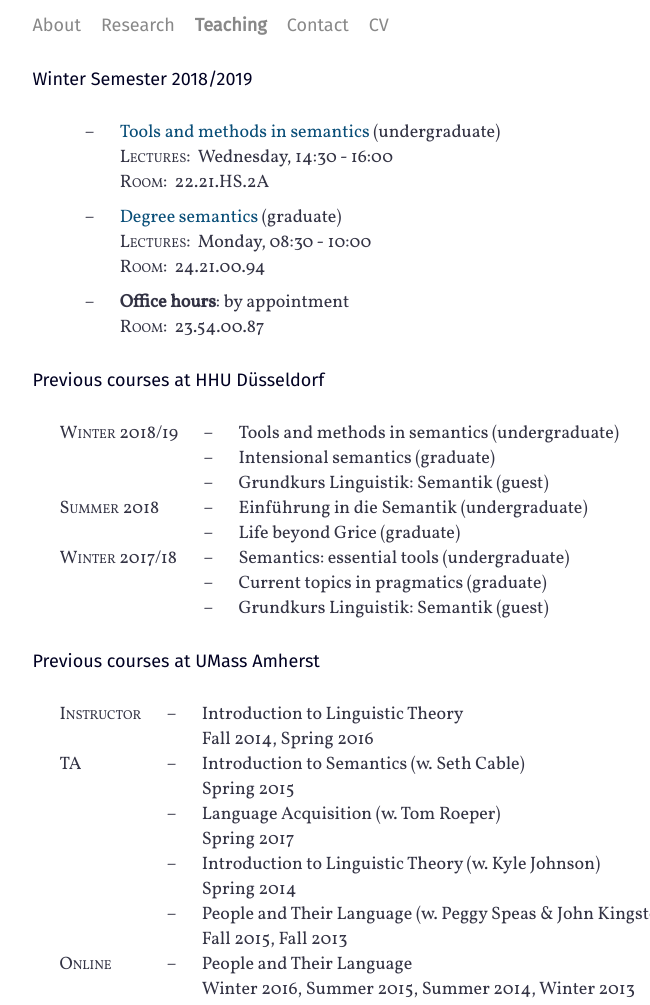
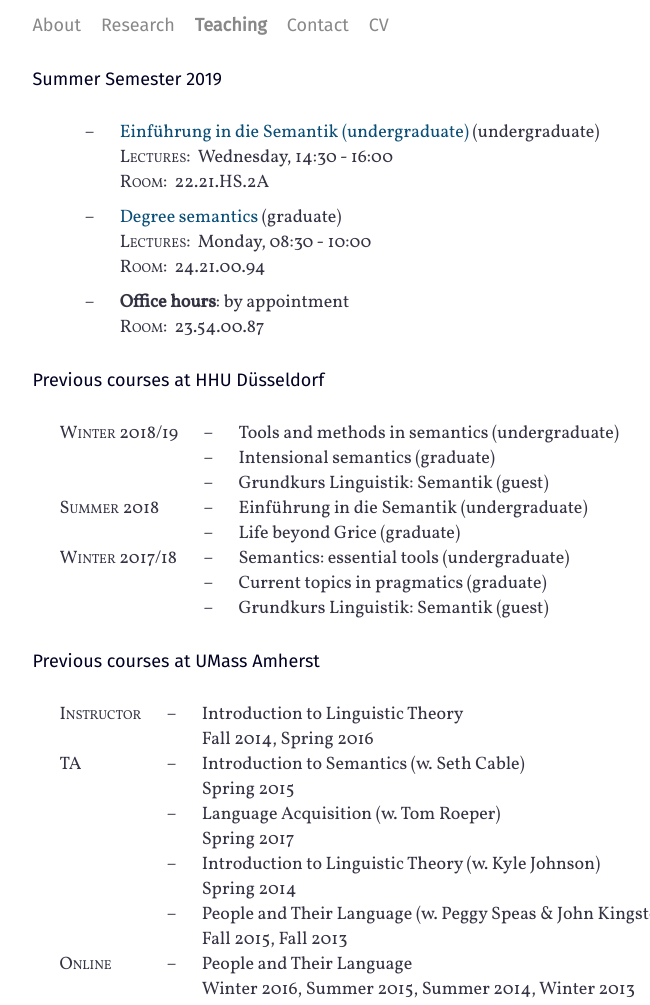
Before and after one commit to jamendia/jamendia.github.io, a plain HTML site: page teaching.html in a window 1280 px wide. Shown: the whole page, without its empty margins (220-870 px from the left). Drawn offline with Linux system fonts and the light colour scheme.

Commit message:
update teaching

```diff
--- a/teaching.html
+++ b/teaching.html
@@ -23,13 +23,13 @@
 					<div class="post">
 						<div class="post-body">
 							<br>
-							<h5>Winter Semester 2018/2019 </h5>
+							<h5>Summer Semester 2019 </h5>
 							<br>
 							<table>
 								<tr>
 									<td><span class='smallcaps'></span></td>
 									<td>–</td>
-									<td><a href="https://sites.google.com/site/hhusemantics19">Tools and methods in semantics</a> (undergraduate)</td>
+									<td><a href="https://sites.google.com/site/hhusemantics19">Einfu&#776;hrung in die Semantik (undergraduate)</a> (undergraduate)</td>
 									<tr>
 										<td></td><td></td>
 										<td><span class='smallcaps'>Lectures:&nbsp;&nbsp;</span>Wednesday, 14:30 - 16:00</td>
```
